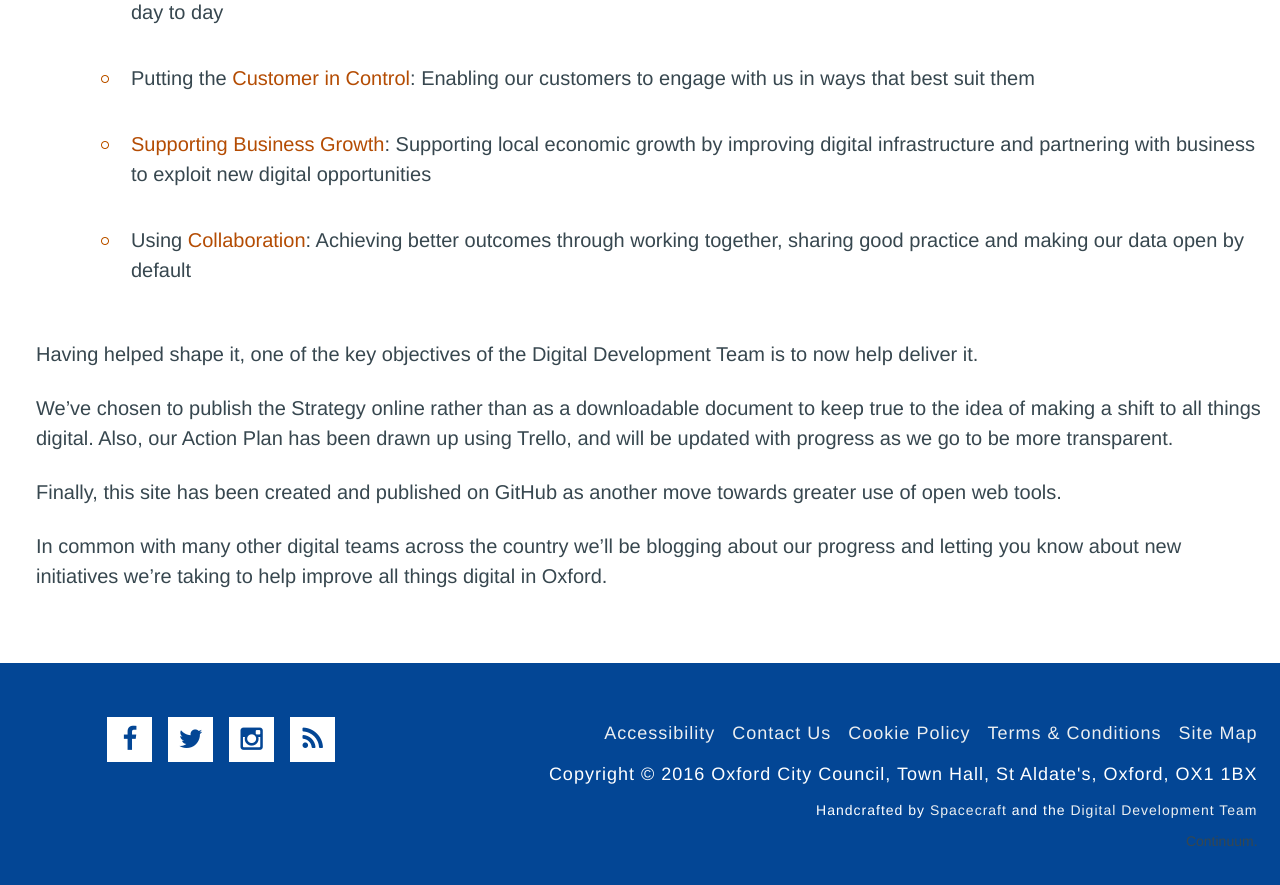
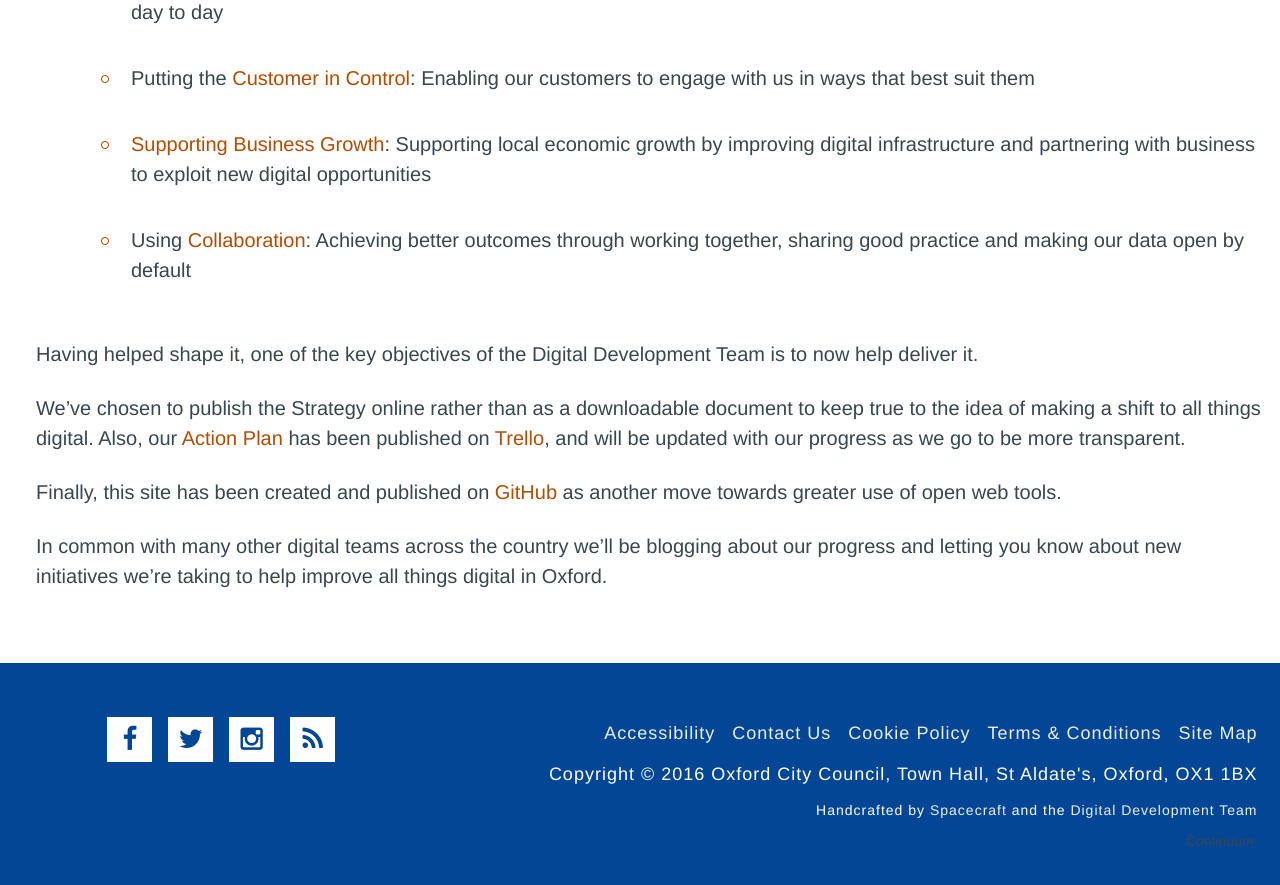
Before and after one commit to OxfordCityCouncil/OxfordCityCouncil.github.io, a Jekyll site: the page built from _posts/2016-11-20-digital-strategy-launched.md, in a window 1280 px wide and 900 px high, scrolled down 693 px. Shown: the top 885 px of the window. Built offline with Jekyll 4.4.1, drawn with Linux system fonts in a browser that asks for light colours.

Commit message:
adding links to blog post

```diff
--- a/_posts/2016-11-20-digital-strategy-launched.md
+++ b/_posts/2016-11-20-digital-strategy-launched.md
@@ -20,8 +20,8 @@ Our Strategy is formed around five principles
 
 Having helped shape it, one of the key objectives of the Digital Development Team is to now help deliver it.
 
-We've chosen to publish the Strategy online rather than as a downloadable document to keep true to the idea of making a shift to all things digital. Also, our Action Plan has been drawn up using Trello, and will be updated with progress as we go to be more transparent.
+We've chosen to publish the Strategy online rather than as a downloadable document to keep true to the idea of making a shift to all things digital. Also, our [Action Plan](https://oxfordcitycouncil.github.io/strategy/action-plan.html) has been published on [Trello](https://trello.com), and will be updated with our progress as we go to be more transparent.
 
-Finally, this site has been created and published on GitHub as another move towards greater use of open web tools.
+Finally, this site has been created and published on [GitHub](https://github.com/OxfordCityCouncil) as another move towards greater use of open web tools.
 
 In common with many other digital teams across the country we'll be blogging about our progress and letting you know about new initiatives we're taking to help improve all things digital in Oxford.
```
